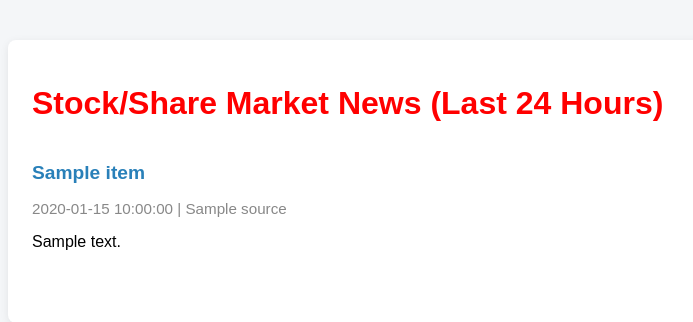
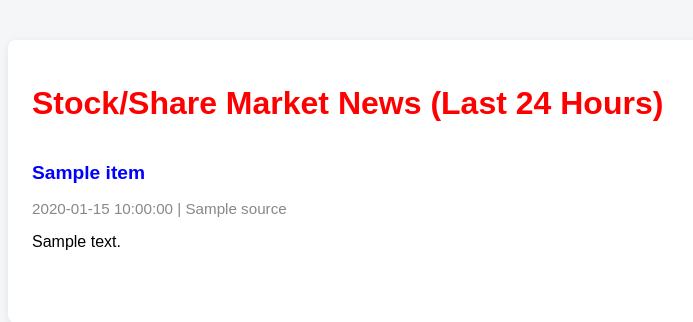
Before and after one commit to nagesh7588/Stock-News, a Flask app: template templates/index.html in a window 1280 px wide. Shown: the top 322 px of the page, without its empty margins (208-901 px from the left). Run offline with Flask 3, Linux system fonts and the light colour scheme; the template is opened without the code that fills it: most values are stand-ins (such as "Sample title", 1, 10 or a date in 2020).

Commit message:
change link color to blue

```diff
--- a/static/styles.css
+++ b/static/styles.css
@@ -37,7 +37,7 @@ h1 {
     margin-bottom: 8px;
 }
 .news-item a {
-    color: #2980b9;
+    color: blue;
     text-decoration: none;
 }
 .news-item a:hover {
```
